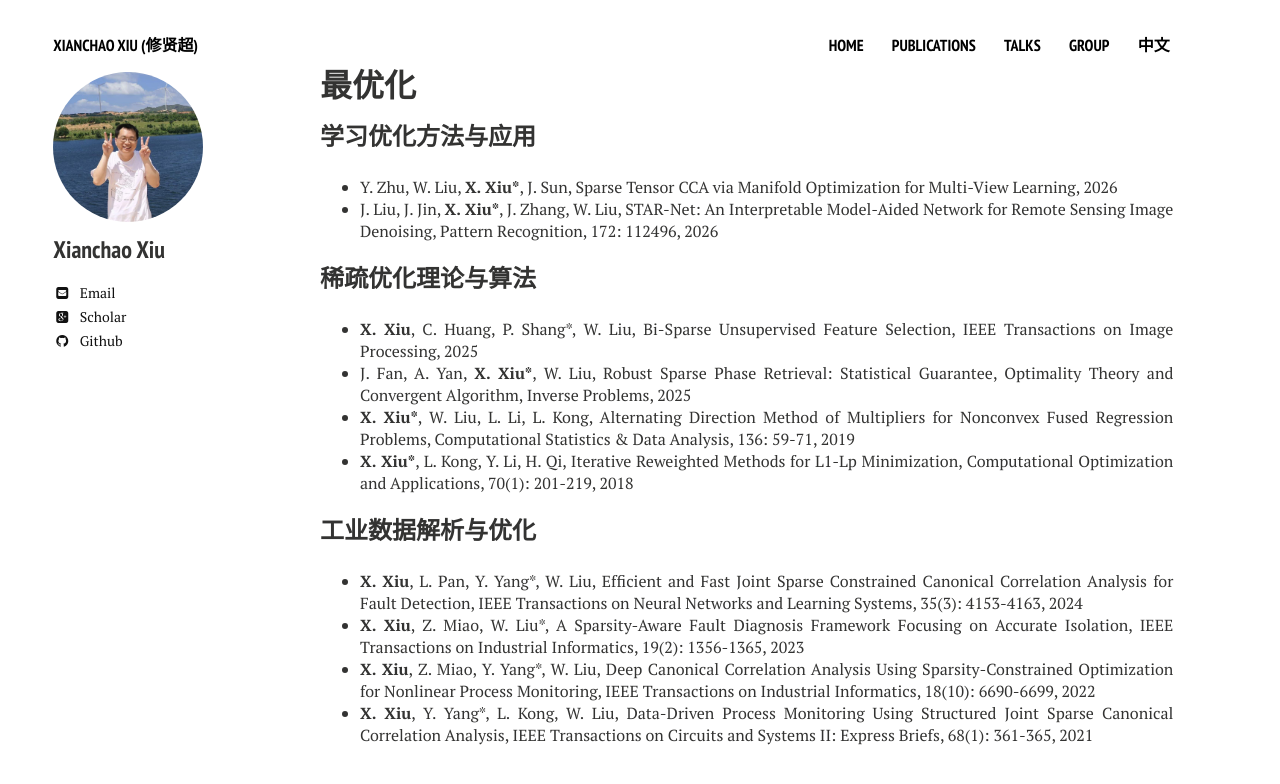
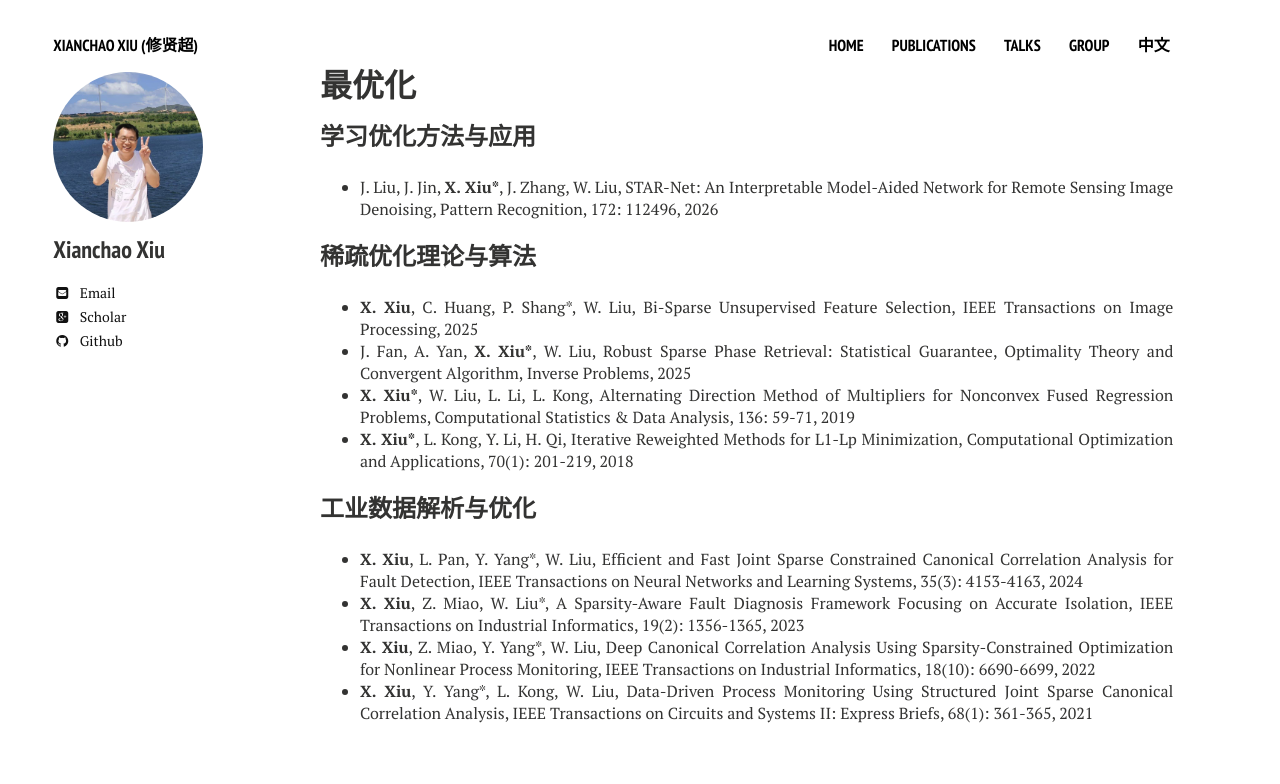
Before and after one commit to xianchaoxiu/xianchaoxiu.github.io, a Jekyll site: the page built from chinese/research/OPT/index.md, in a window 1280 px wide. Shown: the top 784 px of the page. Built offline with Jekyll 4.4.1, drawn with Linux system fonts in a browser that asks for light colours; nearby versions of some CDN libraries.

Commit message:
Update index.md

```diff
--- a/chinese/research/OPT/index.md
+++ b/chinese/research/OPT/index.md
@@ -7,7 +7,6 @@ share: false
 
 ### 学习优化方法与应用
 
-* Y. Zhu, W. Liu, <b>X. Xiu*</b>, J. Sun, Sparse Tensor CCA via Manifold Optimization for Multi-View Learning, 2026 <br>
 * J. Liu, J. Jin, <b>X. Xiu*</b>, J. Zhang, W. Liu, STAR-Net: An Interpretable Model-Aided Network for Remote Sensing Image Denoising, Pattern Recognition, 172: 112496, 2026 <br>
 
 
```
